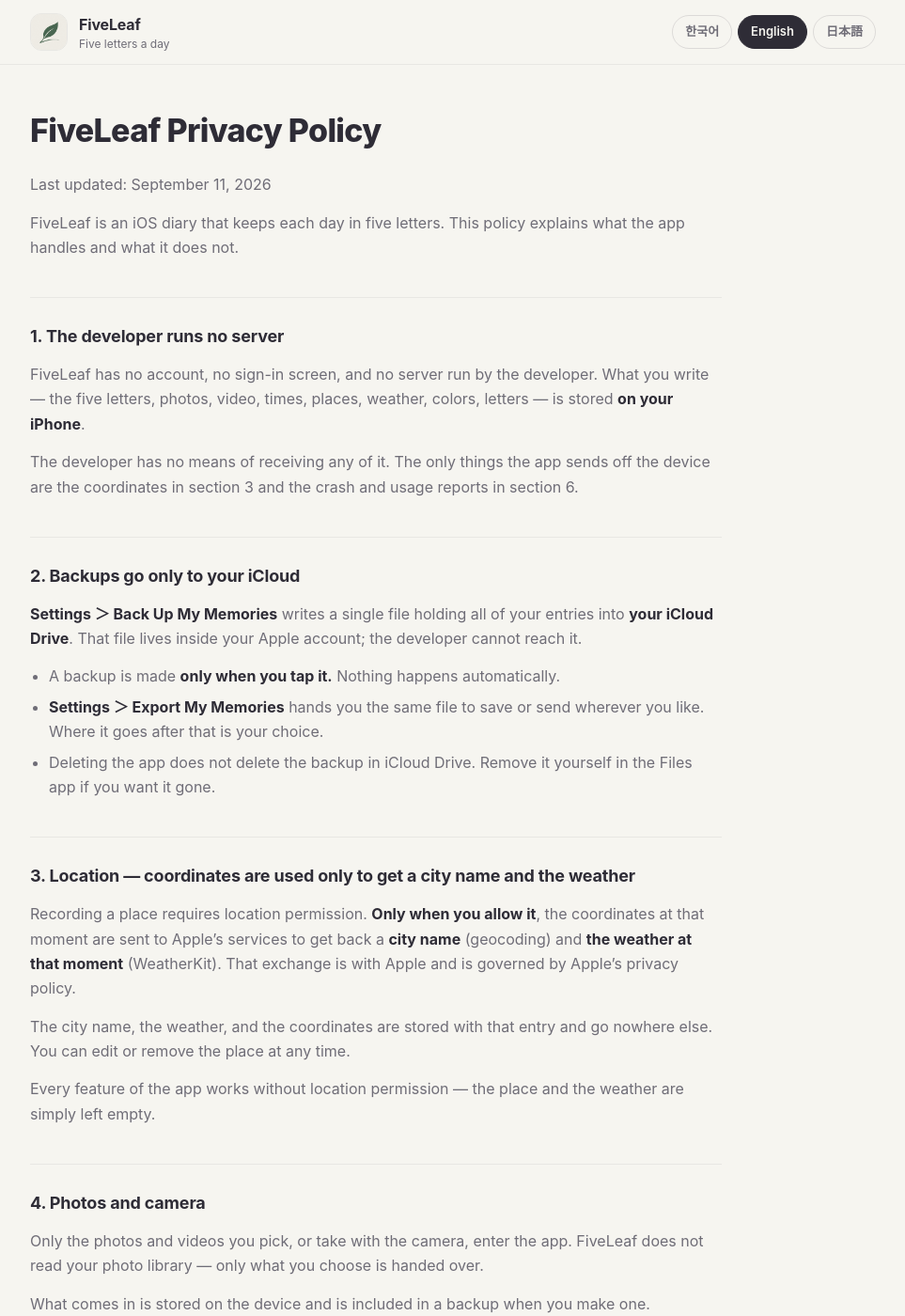
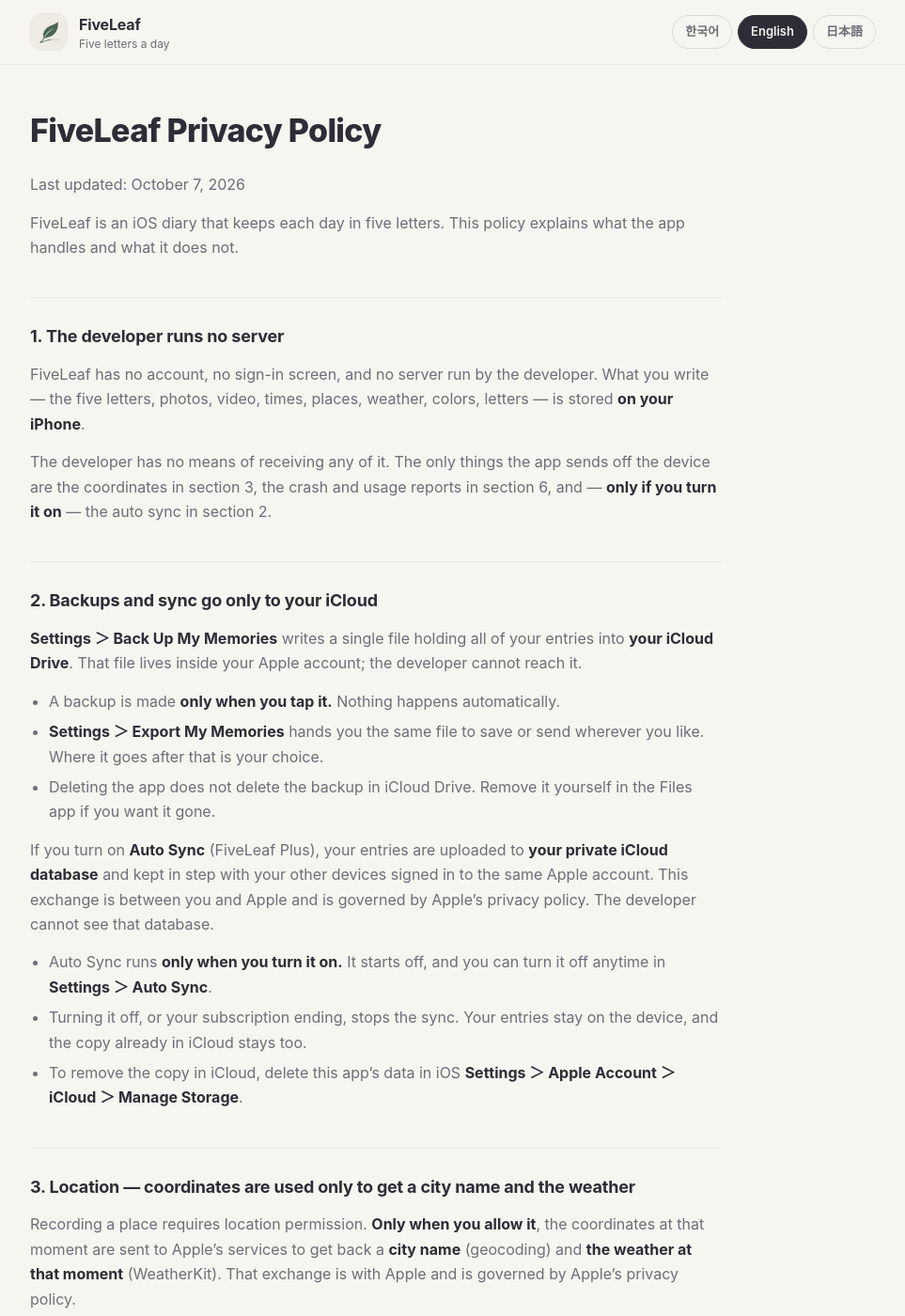
Before and after one commit to krazie99/krazie99.github.io, a Jekyll site: the page built from fiveleaf/privacy/en.md, in a window 1280 px wide and 1400 px high. Shown: the whole window at 94% size, without its empty margins (158-1121 px from the left). Built offline with Jekyll 4.4.1, drawn with Linux system fonts in a browser that asks for light colours; some of the changed text lies outside the part shown.

Commit message:
방침에 자동 동기화를 적는다 — 켠 경우에만 당신의 iCloud 로
FiveLeaf Plus 의 자동 동기화(v1.1)가 기록을 사용자의 iCloud 비공개
데이터베이스에 올린다. 처음에는 꺼져 있고, 끄거나 구독이 끝나도 iCloud 의
사본은 남는다는 것과 지우는 길을 3언어로 적었다.

```diff
--- a/fiveleaf/privacy/en.md
+++ b/fiveleaf/privacy/en.md
@@ -10,7 +10,7 @@
 
 # FiveLeaf Privacy Policy
 
-Last updated: September 11, 2026
+Last updated: October 7, 2026
 
 FiveLeaf is an iOS diary that keeps each day in five letters. This policy explains what the app handles and what it does not.
 
@@ -18,15 +18,21 @@
 
 FiveLeaf has no account, no sign-in screen, and no server run by the developer. What you write — the five letters, photos, video, times, places, weather, colors, letters — is stored **on your iPhone**.
 
-The developer has no means of receiving any of it. The only things the app sends off the device are the coordinates in section 3 and the crash and usage reports in section 6.
+The developer has no means of receiving any of it. The only things the app sends off the device are the coordinates in section 3, the crash and usage reports in section 6, and — **only if you turn it on** — the auto sync in section 2.
 
-## 2. Backups go only to your iCloud
+## 2. Backups and sync go only to your iCloud
 
 **Settings ＞ Back Up My Memories** writes a single file holding all of your entries into **your iCloud Drive**. That file lives inside your Apple account; the developer cannot reach it.
 
 - A backup is made **only when you tap it.** Nothing happens automatically.
 - **Settings ＞ Export My Memories** hands you the same file to save or send wherever you like. Where it goes after that is your choice.
 - Deleting the app does not delete the backup in iCloud Drive. Remove it yourself in the Files app if you want it gone.
+
+If you turn on **Auto Sync** (FiveLeaf Plus), your entries are uploaded to **your private iCloud database** and kept in step with your other devices signed in to the same Apple account. This exchange is between you and Apple and is governed by Apple's privacy policy. The developer cannot see that database.
+
+- Auto Sync runs **only when you turn it on.** It starts off, and you can turn it off anytime in **Settings ＞ Auto Sync**.
+- Turning it off, or your subscription ending, stops the sync. Your entries stay on the device, and the copy already in iCloud stays too.
+- To remove the copy in iCloud, delete this app's data in iOS **Settings ＞ Apple Account ＞ iCloud ＞ Manage Storage**.
 
 ## 3. Location — coordinates are used only to get a city name and the weather
 
@@ -63,7 +69,7 @@
 - Advertising identifiers, tracking, or advertising
 - The contents of your entries
 
-The only things FiveLeaf sends to another company are the coordinates in section 3 and the crash and usage reports in section 6.
+The only things FiveLeaf sends to another company are the coordinates in section 3, the crash and usage reports in section 6, and — if you turn it on — the auto sync in section 2 (to your own iCloud).
 
 ## 8. Children
 
```
Also changed, not shown: fiveleaf/privacy/ja.md (+10 -4 lines), fiveleaf/privacy/ko.md (+10 -4 lines).
